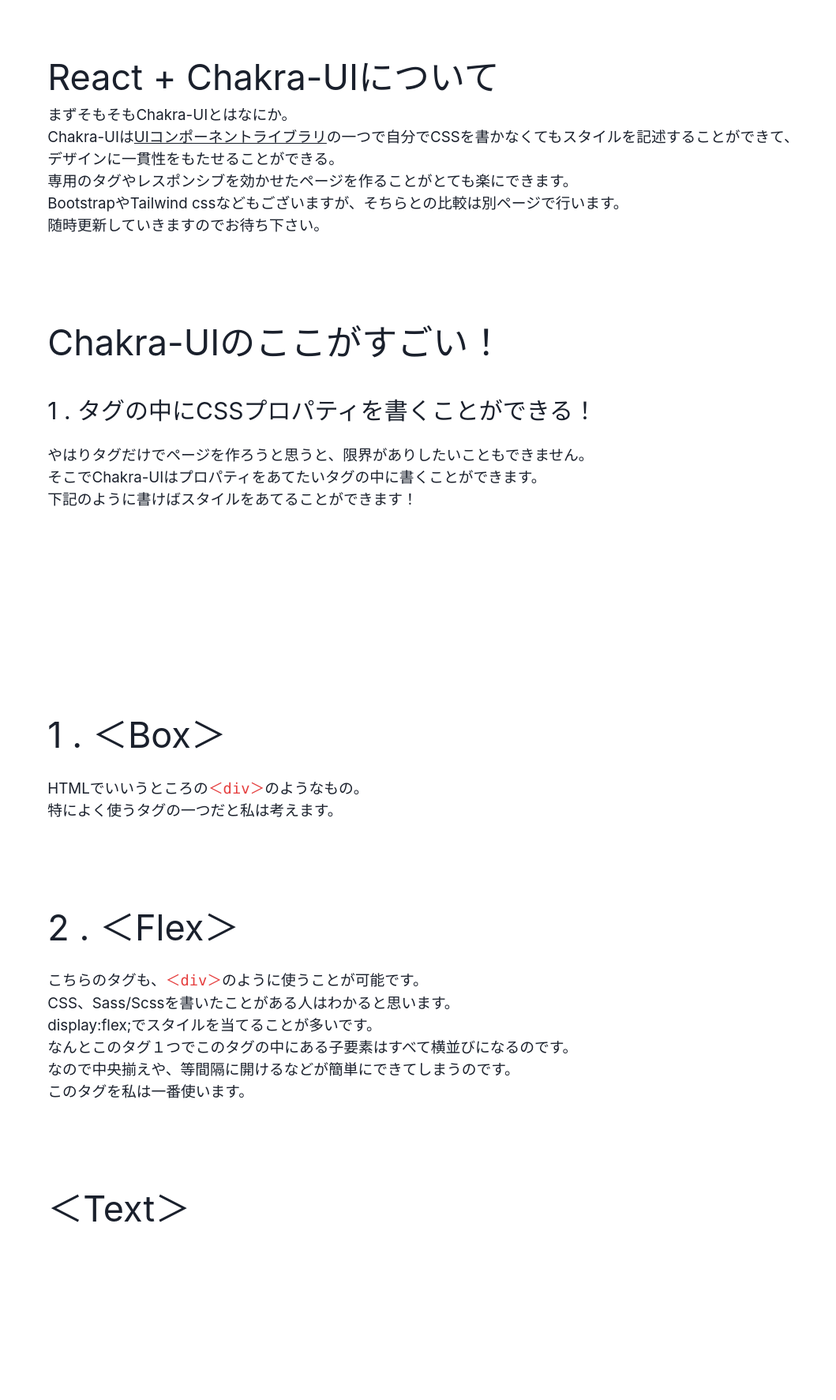
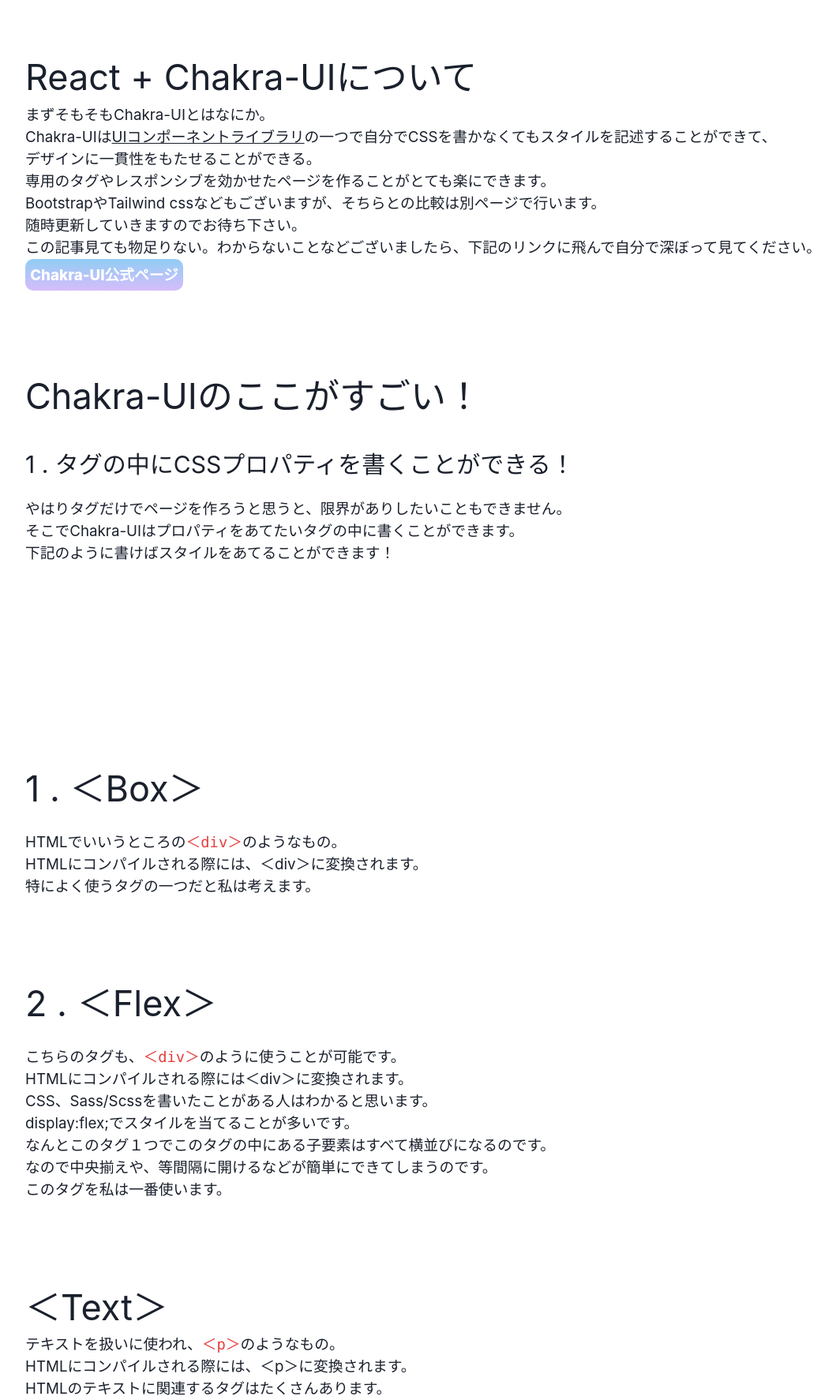
Before and after one commit to RikutoOgaki/React-CSSpage, a Next.js app: page /components/Chakra-UIcontents in a window 1280 px wide. Shown: the whole page at 79% size, without its empty margins (104-1163 px from the left). Before the commit the page ends 1565 px from the top, so only its background shows below. Built offline with nearby package versions, Linux system fonts and the light colour scheme.

Commit message:
ReactCSS

```diff
--- a/src/pages/components/Chakra-UIcontents.tsx
+++ b/src/pages/components/Chakra-UIcontents.tsx
@@ -35,8 +35,21 @@ export default function Chakra() {
                             デザインに一貫性をもたせることができる。<br />
                             専用のタグやレスポンシブを効かせたページを作ることがとても楽にできます。<br />
                             BootstrapやTailwind cssなどもございますが、そちらとの比較は別ページで行います。<br />
-                            随時更新していきますのでお待ち下さい。
+                            随時更新していきますのでお待ち下さい。<br />
+                            この記事見ても物足りない。わからないことなどございましたら、下記のリンクに飛んで自分で深ぼって見てください。
                         </Text>
+                        <Box
+                            w={'20rem'}
+                            h={'4rem'}
+                            bgGradient={'linear(blue.200,purple.200)'}
+                            textAlign={'center'}
+                            lineHeight={'2.2'}
+                            cursor={'pointer'}
+                            borderRadius={'10px'}
+                            onClick={() => router.push('https://chakra-ui.com/getting-started')}
+                        >
+                            <Text fontSize={'3xl'} color={'#fff'} fontWeight={'extrabold'}>Chakra-UI公式ページ</Text>
+                        </Box>
                     </Box>
                     <Box as='section'>
                         <Text fontSize={'7xl'}>Chakra-UIのここがすごい！</Text>
@@ -59,6 +72,7 @@ export default function Chakra() {
                             <Box as='code' color={'red.500'}>
                                 ＜div＞
                             </Box>のようなもの。<br />
+                            HTMLにコンパイルされる際には、＜div＞に変換されます。<br />
                             特によく使うタグの一つだと私は考えます。
                         </Text>
                     </Box>
@@ -69,6 +83,7 @@ export default function Chakra() {
                             <Box as='code' color={'red.500'}>
                                 ＜div＞
                             </Box>のように使うことが可能です。<br />
+                            HTMLにコンパイルされる際には＜div＞に変換されます。<br />
                             CSS、Sass/Scssを書いたことがある人はわかると思います。<br />
                             display:flex;でスタイルを当てることが多いです。<br />
                             なんとこのタグ１つでこのタグの中にある子要素はすべて横並びになるのです。<br />
@@ -79,6 +94,12 @@ export default function Chakra() {
                     <Box as='section'>
                         <Text fontSize={'7xl'}>＜Text＞</Text>
                         <Text fontSize={'3xl'}>
+                            テキストを扱いに使われ、
+                            <Box as='code' color={'red.500'}>
+                                ＜p＞
+                            </Box>のようなもの。<br />
+                            HTMLにコンパイルされる際には、＜p＞に変換されます。<br />
+                            HTMLのテキストに関連するタグはたくさんあります。
 
                         </Text>
                     </Box>
```
